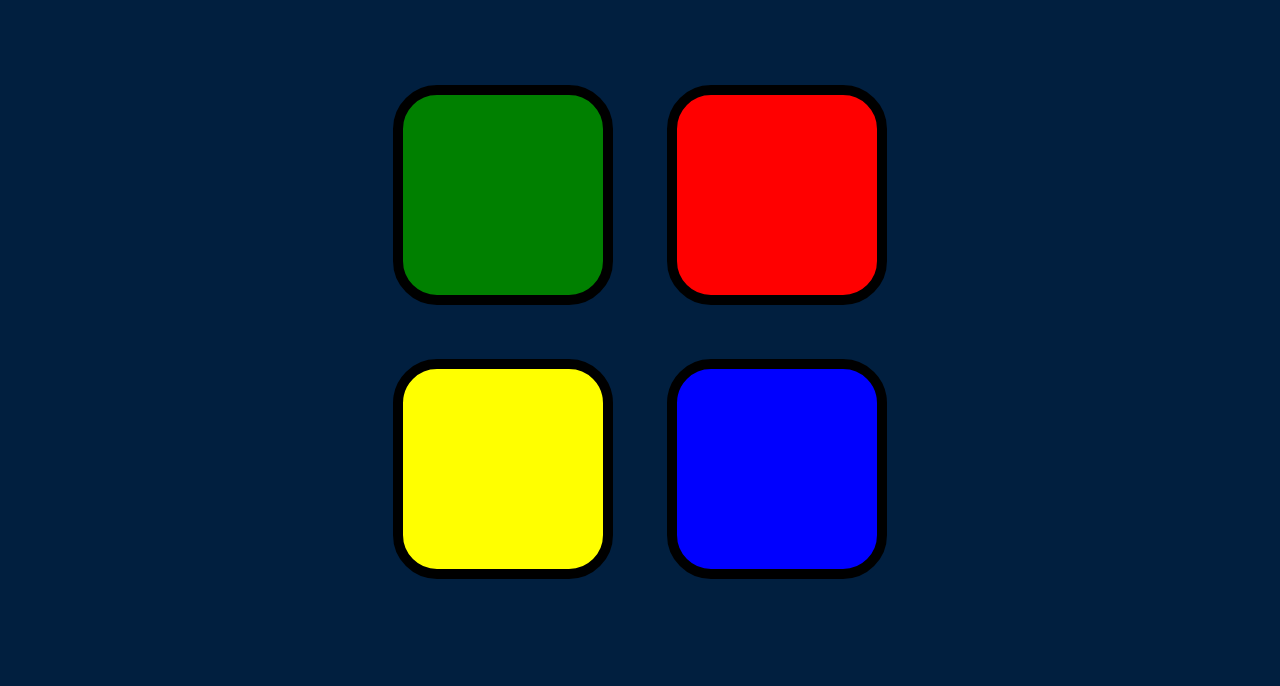
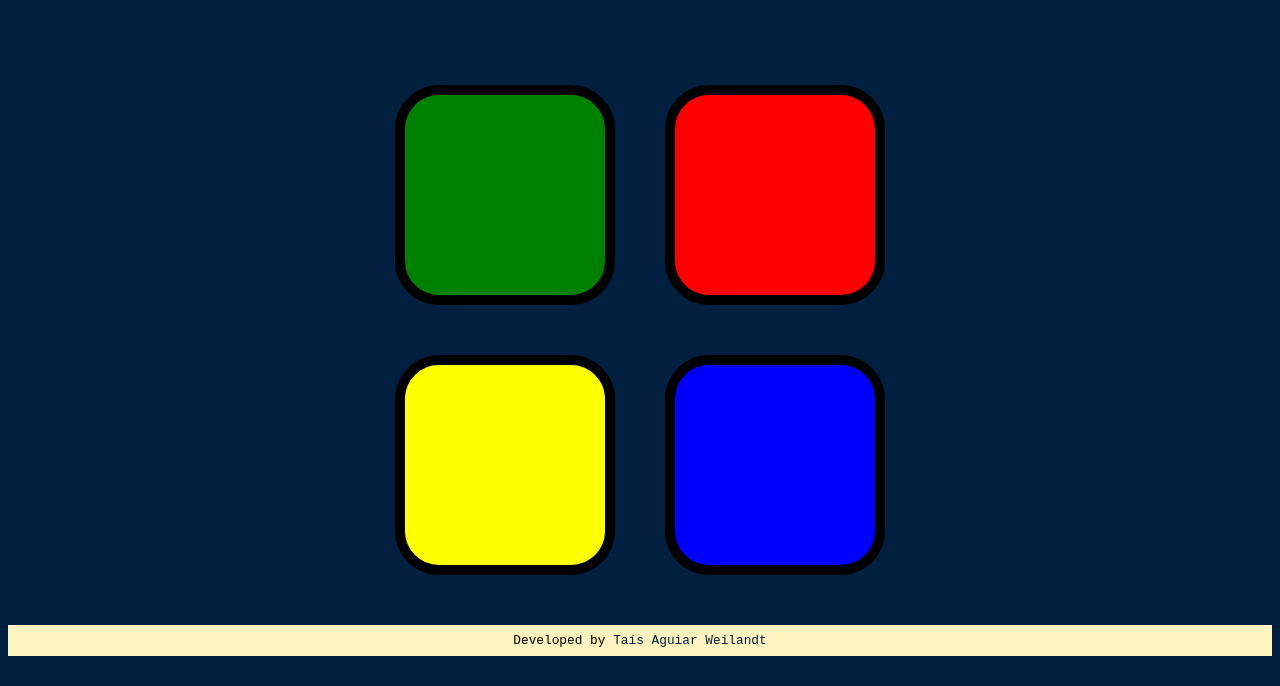
Before and after one commit to tweilandt/simon-game, a plain HTML site: page index.html in a window 1280 px wide. Shown: the part 114-800 px from the top of the page. Drawn offline with nearby package versions, Linux system fonts and the light colour scheme.

Commit message:
css flex

```diff
--- a/index.html
+++ b/index.html
@@ -11,7 +11,7 @@
 <body>
   <h1 id="level-title">Press A Key to Start</h1>
   <div class="container">
-    <div lass="row">
+    <div class="row">
 
       <div type="button" id="green" class="btn green">
 
@@ -40,4 +40,6 @@
 
 </body>
 
+<footer>Developed by <a href="https://github.com/tweilandt">Taís Aguiar Weilandt</a></footer>
+
 </html>
--- a/styles.css
+++ b/styles.css
@@ -13,10 +13,18 @@ body {
 }
 
 .container {
-  display: block;
-  width: 50%;
+  display: flex;
+  flex-flow: column nowrap;
+  flex: 0 1 200px;
   margin: auto;
 
+}
+
+.row{
+  display: flex;
+  flex-flow: row nowrap;
+  justify-content: center;
+  align-items: center;
 }
 
 .btn {
@@ -53,3 +61,22 @@ body {
   box-shadow: 0 0 20px white;
   background-color: grey;
 }
+
+footer{
+  background-color: #FEF2BF;
+  text-align: center;
+  margin-top: 25px;
+  padding: 8px;
+  font-family: 'Courier New', Courier, monospace;
+  font-size: 0.8em;
+}
+
+footer a{
+  text-decoration: none;
+  color: #011F3F;
+  margin: 0px;
+}
+
+footer a:hover{
+  font-weight: bolder;
+}
```
